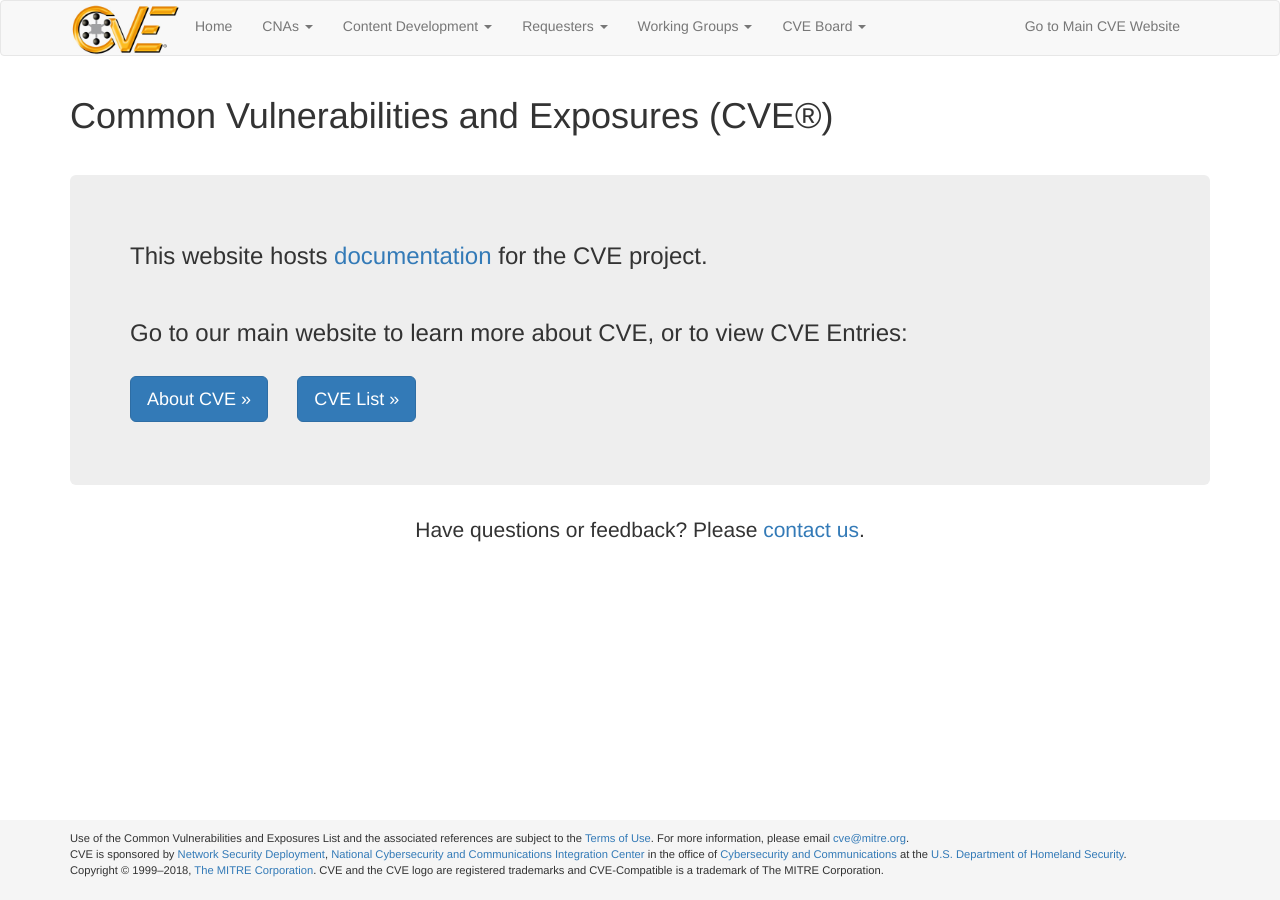
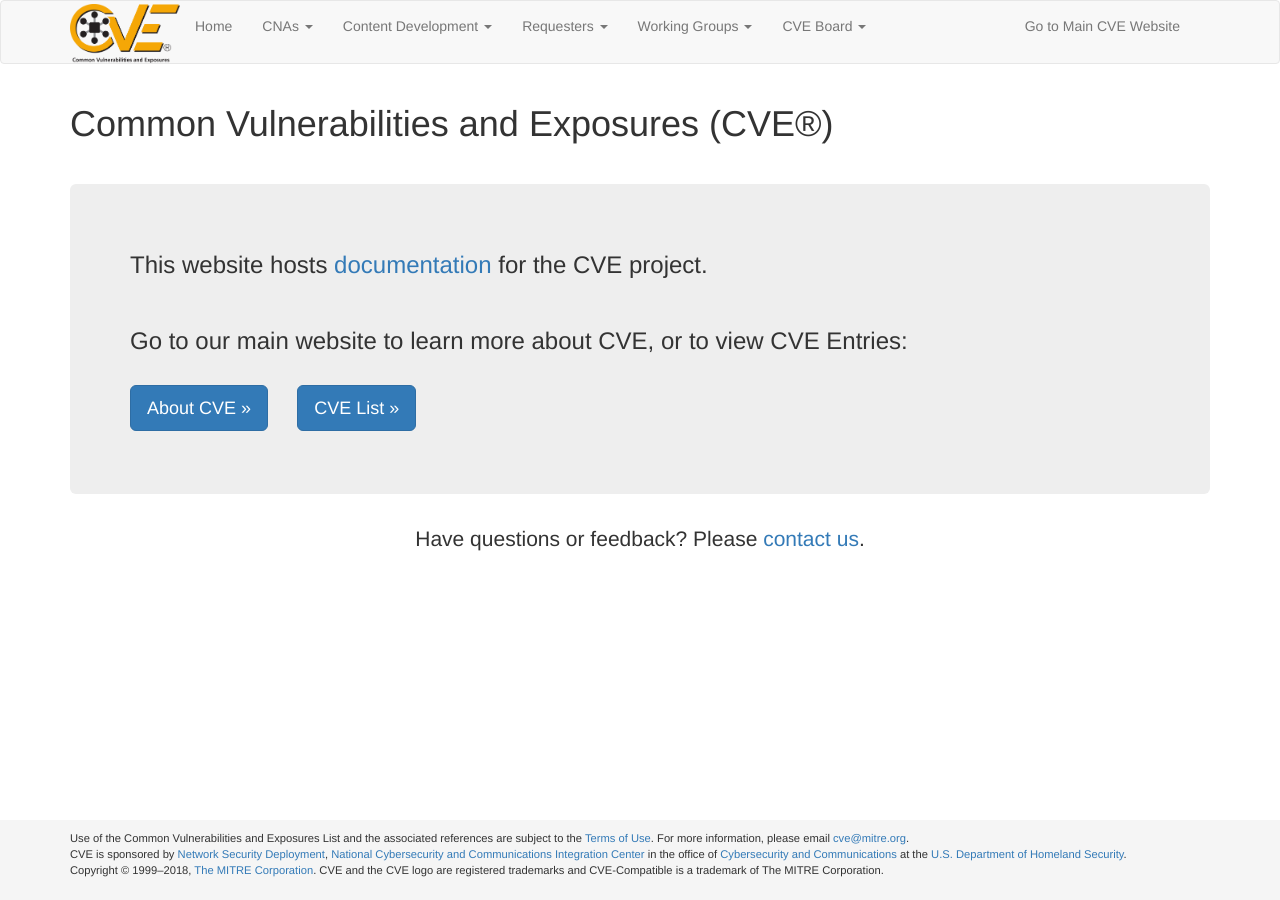
Before and after one commit to CVEProject/cveproject.github.io, a Jekyll site: the page built from index.md, in a window 1280 px wide. Built offline with Jekyll 4.4.1, drawn with Linux system fonts in a browser that asks for light colours; nearby versions of some CDN libraries.

Commit message:
update header.html
added new CVE logo file with tagline to masthead header

```diff
--- a/_includes/header.html
+++ b/_includes/header.html
@@ -11,7 +11,7 @@
             <span class="icon-bar"></span>
             <span class="icon-bar"></span>
           </button>
-            <a href="https://cveproject.github.io" class="pull-left"><img src="/img/cve_logo_gray.png" style="max-height: 90px; max-width: 110px; margin-top: 3px;"></a>
+            <a href="https://cveproject.github.io" class="pull-left"><img src="/img/cve_logo_tagline.png" style="max-height: 90px; max-width: 110px; margin-top: 3px;"></a>
     </div>
 
     <div class="collapse navbar-collapse">
```
